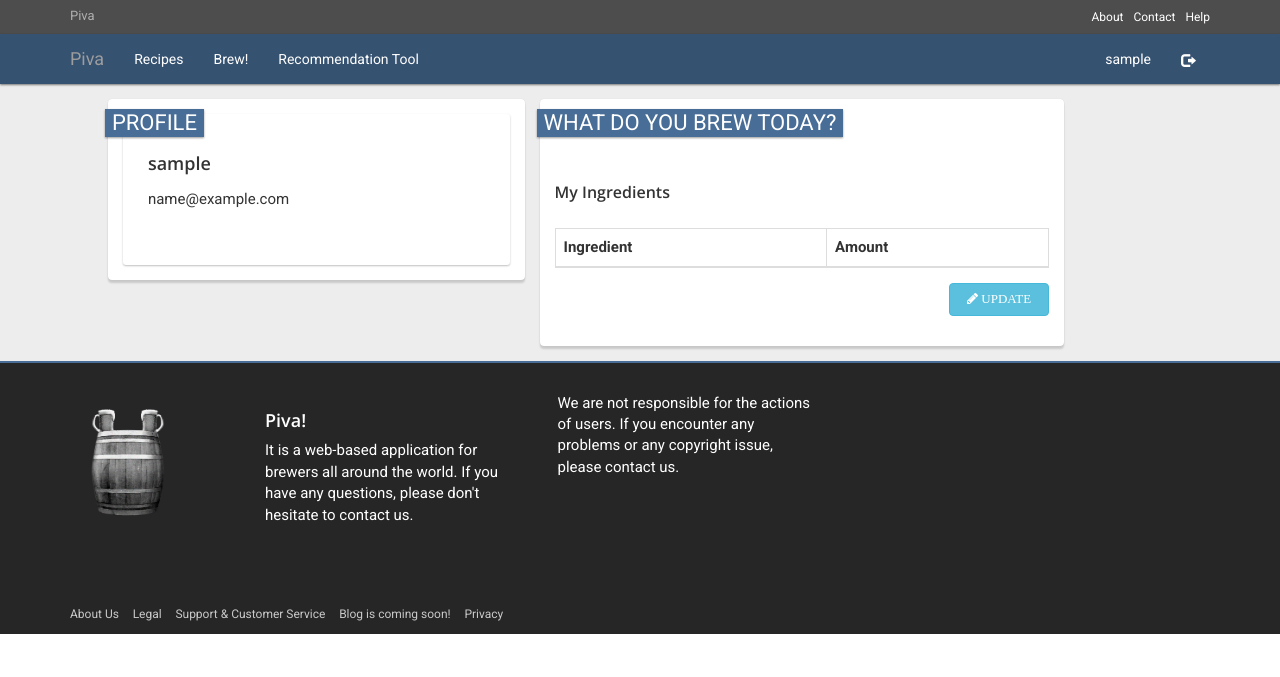
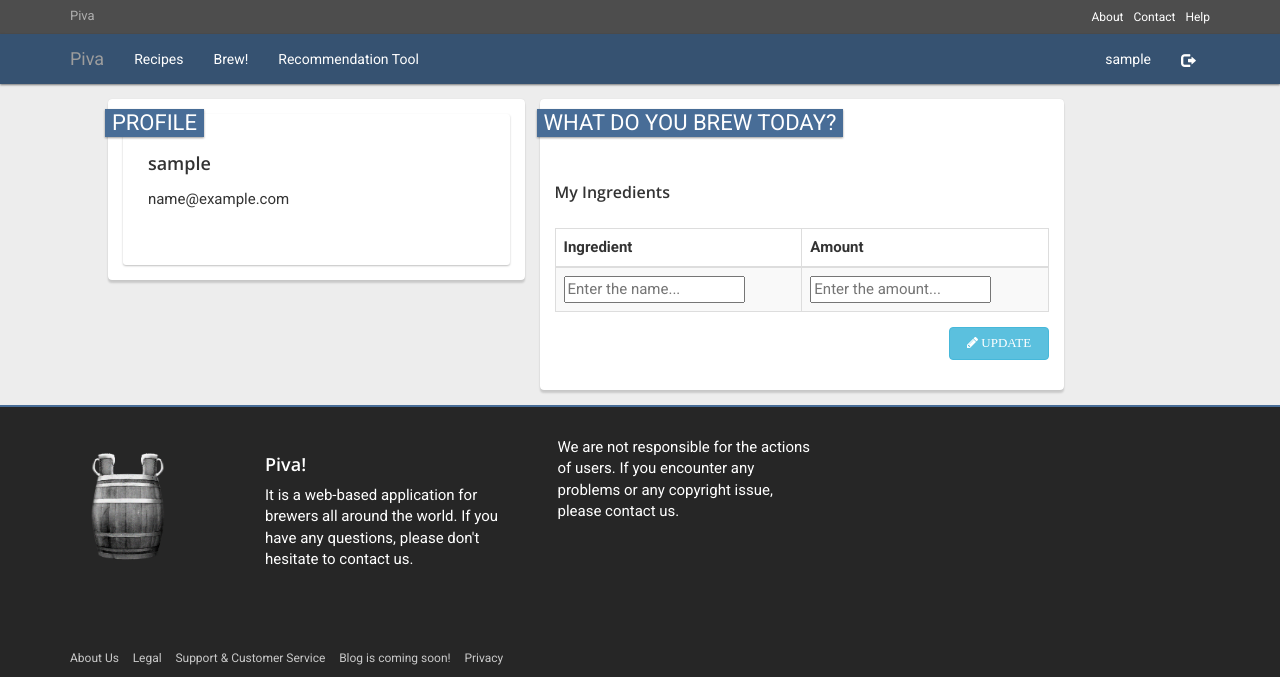
Before and after one commit to itucsse1728/BrewDay, a Django app: page /profile/ in a window 1280 px wide. Shown: the top 677 px of the page. Run offline with Django 3.2, Linux system fonts and the light colour scheme; the visitor is signed in with stand-in values (Sample User, id 1); data that the repository does not hold is empty; some libraries are stand-ins or nearby versions.

Commit message:
Resolved conflicts

```diff
--- a/core/views.py
+++ b/core/views.py
@@ -62,6 +62,10 @@ class IngredientView(LoginRequiredMixin, View):
             if request.POST.get(ingredient.name, None):
                 ingredient.amount = float(request.POST[ingredient.name])
                 ingredient.save()
+
+            #if request.POST.get("new-ingredient-name", None) and request.POST.get("new-ingredient-amount", None):
+
+
 
         return render(request, "index.html", locals())
 
--- a/templates/index.html
+++ b/templates/index.html
@@ -117,6 +117,10 @@ used to vertically center elements, may need modification if you're not using de
                                         <td><input name="{{ item.name }}" type="text" placeholder="{{ item.amount }}"></td>
                                     </tr>
                             {% endfor %}
+                                    <tr>
+                                        <td><input name="new-ingredient-name" type="text" placeholder="Enter the name..."></td>
+                                        <td><input name="new-ingredient-amount" type="text" placeholder="Enter the amount..."></td>
+                                    </tr>
                         </tbody>
                     </table>
 
```
